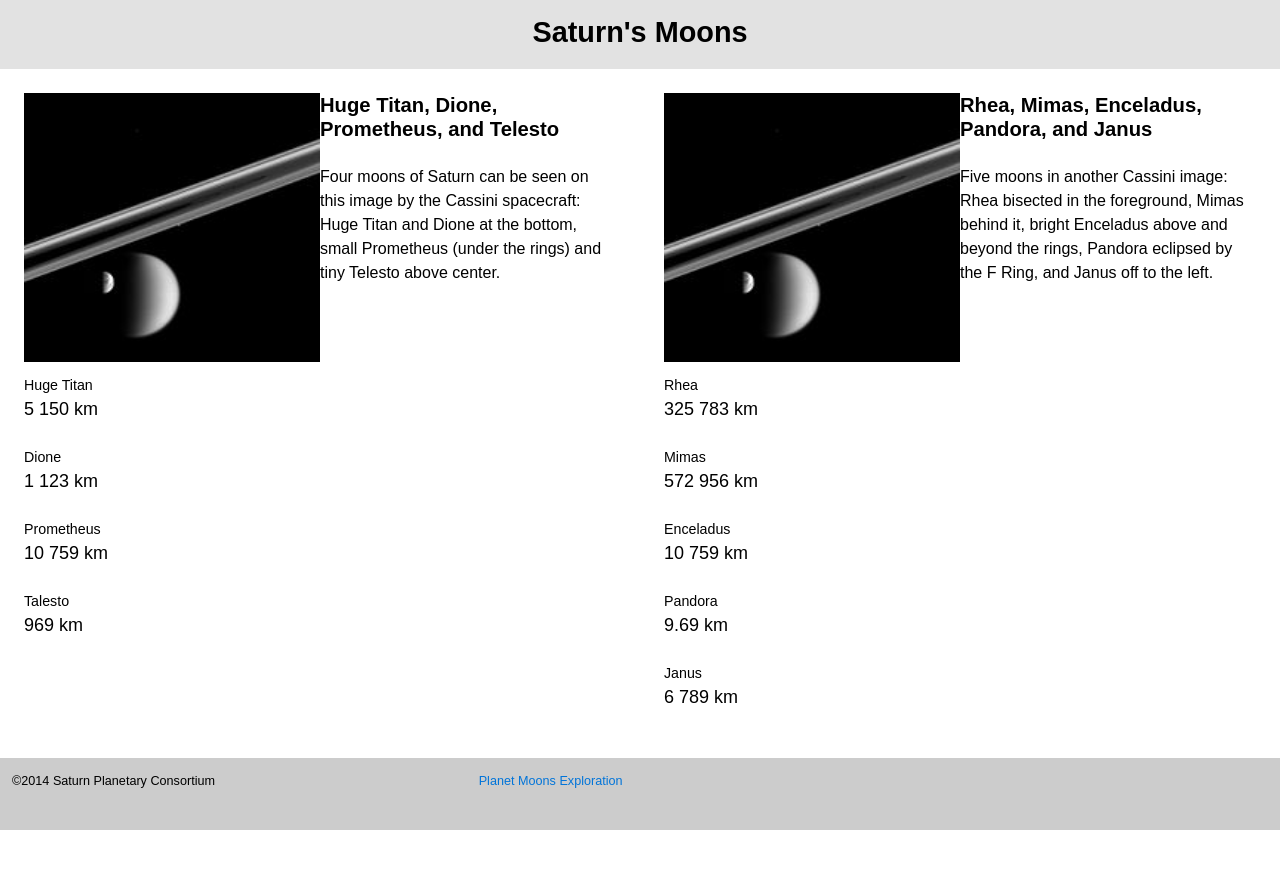
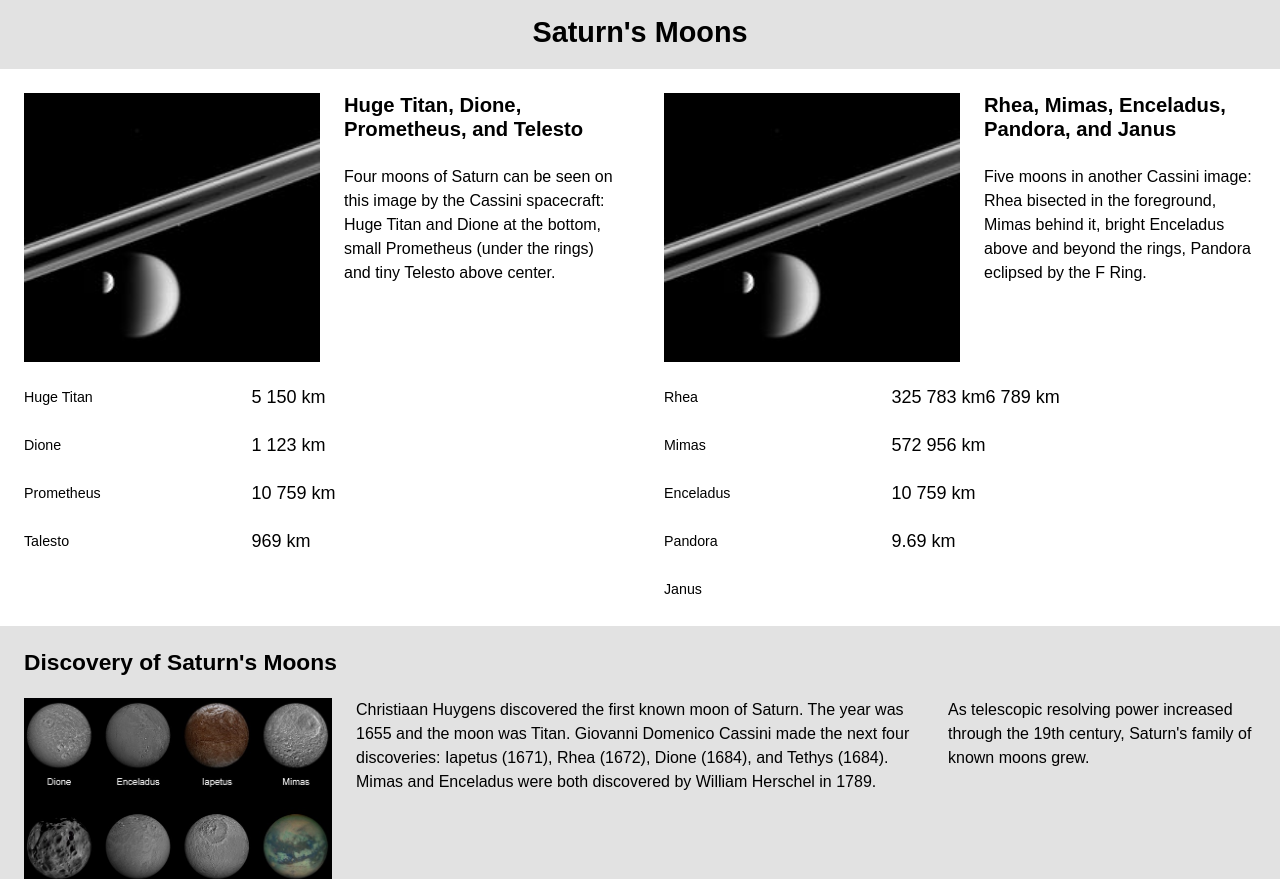
Before and after one commit to anna-trojanowska/dsn1675-planet-website, a plain HTML site: page moons.html in a window 1280 px wide. Shown: the part 99-978 px from the top of the page. Before the commit the page ends 929 px from the top, so only its background shows below. Drawn offline with Linux system fonts and the light colour scheme.

Commit message:
added content

```diff
--- a/css/main.css
+++ b/css/main.css
@@ -14,6 +14,27 @@ html {
   -ms-text-size-adjust: 100%;
   -webkit-text-size-adjust: 100%;
   text-size-adjust: 100%;
+}
+
+@media only screen and (min-width: 60em) {
+     html {
+         font-size: 110%;
+     }
+
+}
+
+@media only screen and (min-width: 90em) {
+     html {
+         font-size: 120%;
+     }
+
+}
+
+@media only screen and (min-width: 120em) {
+     html {
+         font-size: 130%;
+     }
+
 }
 
 *, *:before, *:after {
@@ -50,6 +71,10 @@ img {
     background-color: #e2e2e2;
 }
 
+.discovery {
+    background-color: #e2e2e2;
+}
+
 .pictures {
     background-color: #efefef;
 }
@@ -68,7 +93,7 @@ img {
     color: #0074D9;
 }
 
-@media only screen and (min-width: 20em) {
+@media only screen and (min-width: 25em) {
 
     .nav li {
         display: inline-block;
@@ -80,7 +105,7 @@ img {
 
 }
 
-@media only screen and (min-width: 40em) {
+@media only screen and (min-width: 38em) {
 
     .header {
         float: left;
@@ -90,4 +115,31 @@ img {
         float: left;
     }
 
+     .footer {
+        float: right;
+    }
+
 }
+
+@media only screen and (min-width: 60em) {
+
+    .data dt {
+        float: left;
+        width: 16em;
+        clear: left;
+    }
+
+    .data dd {
+        float: left;
+    }
+
+    .info {
+        padding-left: 1.5rem;
+    }
+
+    .discovery-text {
+        padding-left: 1.5rem;
+        padding-right: 1.5rem;
+    }
+
+}
--- a/moons.html
+++ b/moons.html
@@ -30,15 +30,15 @@
     <div class="grid">
         <div class="unit unit-m-1-2 island">
             <div class="grid">
-                 <div class="unit unit-s-1 unit-l-1-2 pad-bottom-half">
+                 <div class="unit unit-s-1 unit-l-1-2 pad-bottom">
                     <img src="images/four-moons.jpg" alt="Four Moons">
                 </div>
-                <div class="unit unit-l-1-2">
+                <div class="unit unit-l-1-2 info">
                     <h2 class="giga">Huge Titan, Dione, Prometheus, and Telesto</h2>
                     <p>Four moons of Saturn can be seen on this image by the Cassini spacecraft: Huge Titan and Dione at the bottom, small Prometheus (under the rings) and tiny Telesto above center.</p>
                 </div>
             </div>
-            <dl>
+            <dl class="data">
                 <dt class="milli">Huge Titan</dt>
                 <dd class="mega">5 150 km</dd>
                 <dt class="milli">Dione</dt>
@@ -52,15 +52,15 @@
 
         <div class="unit unit-m-1-2 island">
             <div class="grid">
-                 <div class="unit unit-s-1 unit-l-1-2 pad-bottom-half">
+                 <div class="unit unit-s-1 unit-l-1-2 pad-bottom">
                     <img src="images/four-moons.jpg" alt="Five Moons">
                 </div>
-                <div class="unit unit-l-1-2">
+                <div class="unit unit-l-1-2 info">
                     <h2 class="giga">Rhea, Mimas, Enceladus, Pandora, and Janus</h2>
-                    <p>Five moons in another Cassini image: Rhea bisected in the foreground, Mimas behind it, bright Enceladus above and beyond the rings, Pandora eclipsed by the F Ring, and Janus off to the left.</p>
+                    <p>Five moons in another Cassini image: Rhea bisected in the foreground, Mimas behind it, bright Enceladus above and beyond the rings, Pandora eclipsed by the F Ring.</p>
                 </div>
             </div>
-             <dl>
+             <dl class="data">
                 <dt class="milli">Rhea</dt>
                 <dd class="mega">325 783 km</dd>
                 <dt class="milli">Mimas</dt>
@@ -75,13 +75,28 @@
         </div>
     </div>
 
+    <div class="discovery island">
+        <h2 class="tera">Discovery of Saturn's Moons</h2>
+        <div class="grid">
+            <div class="unit unit-s-1 unit-m-1 unit-l-1-4 pad-bottom">
+                <img src="images/saturns-moons.jpg">
+            </div>
+            <div class="unit unit-s-1 unit-m-2-3 unit-l-1-2">
+                <p class="discovery-text">Christiaan Huygens discovered the first known moon of Saturn. The year was 1655 and the moon was Titan. Giovanni Domenico Cassini made the next four discoveries: Iapetus (1671), Rhea (1672), Dione (1684), and Tethys (1684). Mimas and Enceladus were both discovered by William Herschel in 1789.</p>
+            </div>
+            <div class="unit unit-s-1 unit-m-1-3 unit-l-1-4">
+                <p class="">As telescopic resolving power increased through the 19th century, Saturn's family of known moons grew.</p>
+            </div>
+        </div>
+    </div>
+
     <div class="grid masthead">
         <div class="unit unit-xs-1 unit-s-1 unit-m-1-2 unit-l-1-3 island-half">
             <p class="push-none micro">©2014 Saturn Planetary Consortium</p>
         </div>
-        <div class="unit unit-xs-1 unit-s-1 unit-m-1-2 unit-l-1-3 island-half">
+        <div class="unit unit-xs-1 unit-s-1 unit-m-1-2 unit-l-2-3 island-half">
             <nav>
-                <ul class="nav micro">
+                <ul class="nav footer micro">
                     <li><a href="index.html">Planet</a></li>
                     <li><a href="moons.html">Moons</a></li>
                     <li><a href="exploration.html">Exploration</a></li>
```
Also changed, not shown: index.html (+4 -4 lines), images/saturns-moons.jpg (added).
